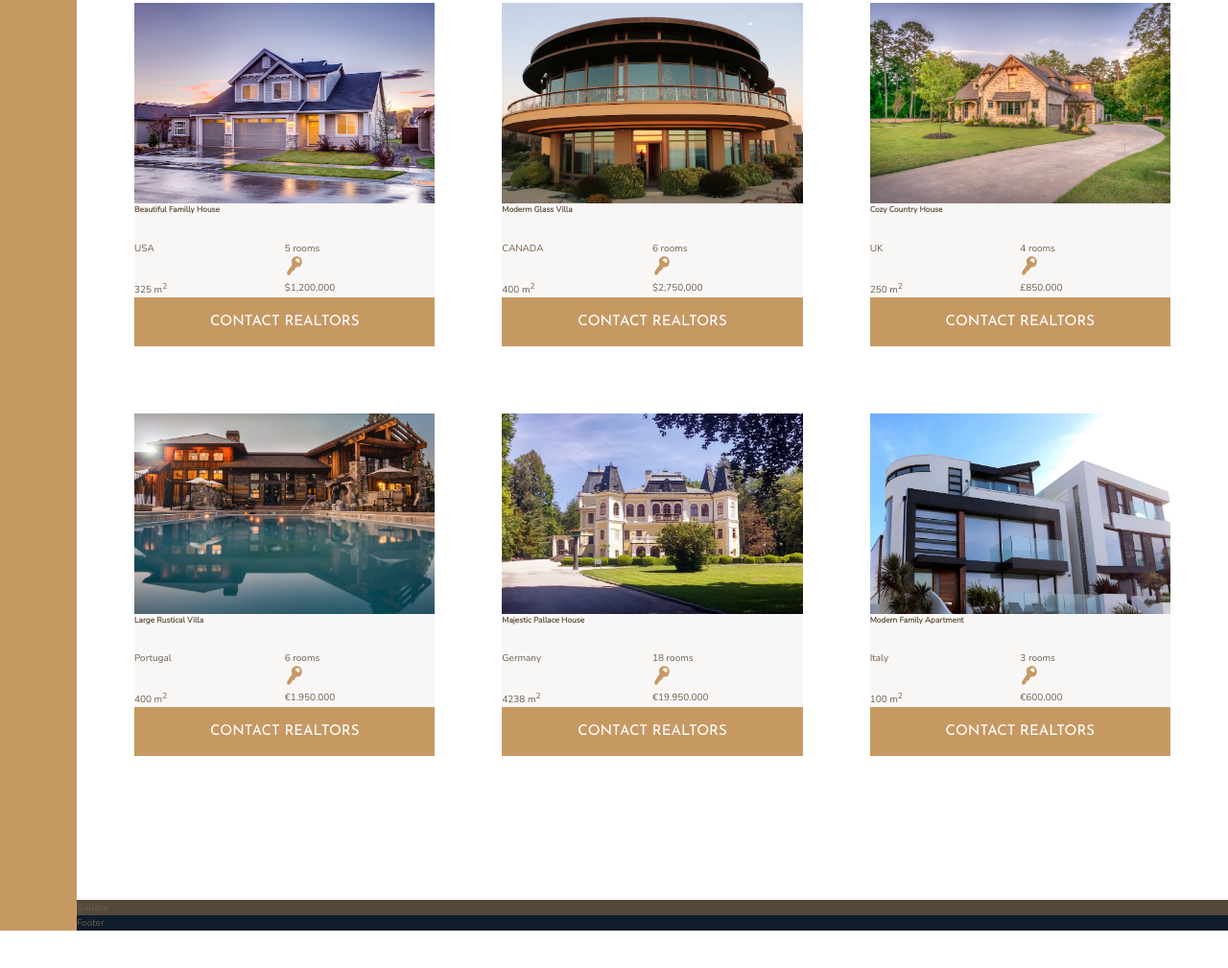
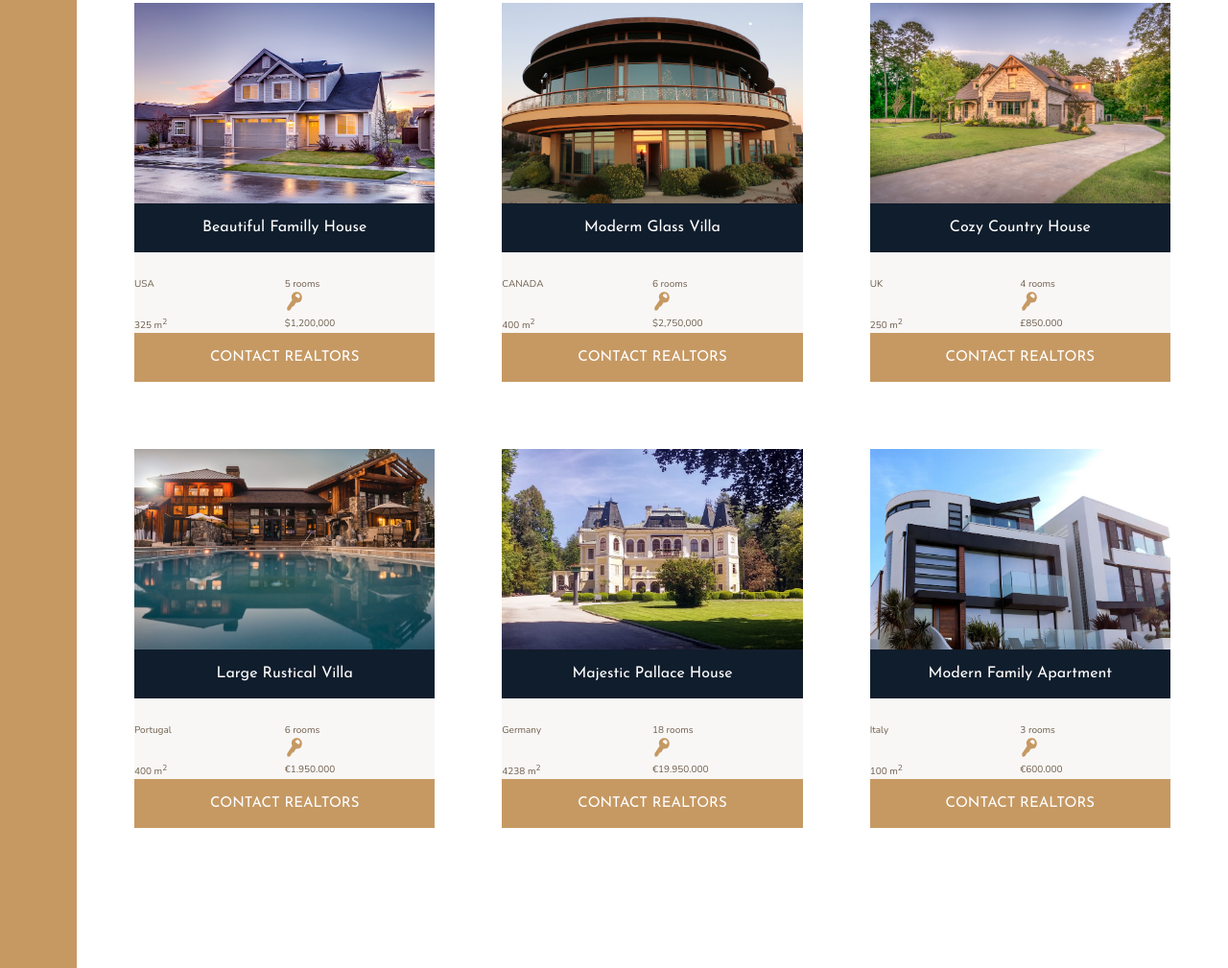
Before and after one commit to petriDiaconescu/Advanced-CSS-And-SaSS-Flexbox-Grid-Animations-Udemy-course, a website: page index.html in a window 1280 px wide. Shown: the part 1967-2976 px from the top of the page at 96% size. Before the commit the page ends 2937 px from the top, so only its background shows below. Drawn offline with nearby package versions, Linux system fonts and the light colour scheme; files that its build step writes are made by us from their sources.

Commit message:
Style home__name div.

```diff
--- a/sass/_homes.scss
+++ b/sass/_homes.scss
@@ -34,6 +34,13 @@
 
   &__name {
     grid-column: 1 / -1;
+    font-family: $font-display;
+    font-size: 1.6rem;
+    text-align: center;
+    padding: 1.25rem;
+    background-color: $color-secondary;
+    color: #fff;
+    font-weight: 400;
   }
 
   &__location,
```
Also changed, not shown: after.jpg, before.jpg.
